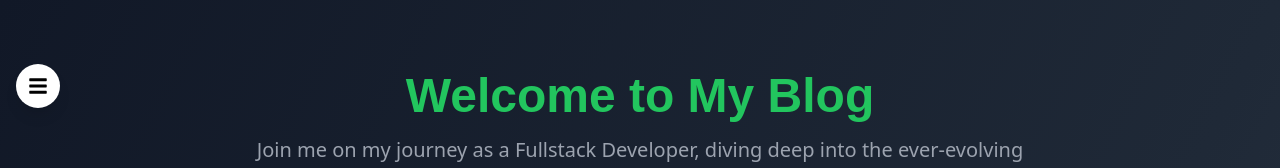
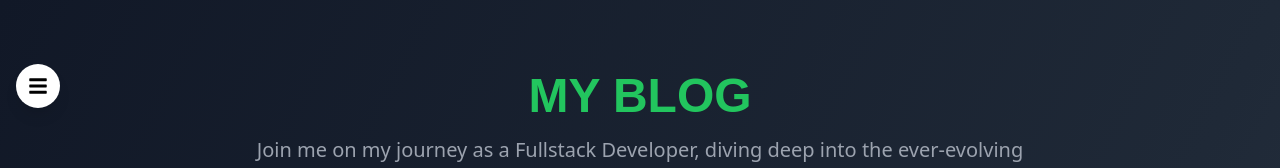
Before and after one commit to P-Mbugua/Final_Portfolio, a React (Vite) app: page /blog in a window 1280 px wide. Shown: the top 168 px of the page. Built offline with nearby package versions, Linux system fonts and the light colour scheme; no server answers.

Commit message:
refactored the codes

```diff
--- a/src/Pages/Blog.jsx
+++ b/src/Pages/Blog.jsx
@@ -51,7 +51,7 @@ const Blog = () => {
     <div className="min-h-screen bg-gradient-to-br from-gray-900 via-gray-800 to-gray-700 text-white p-6 md:px-20 lg:px-40 font-sans">
       {/* Introduction */}
       <section className="text-center my-12">
-        <h2 className="text-3xl md:text-4xl lg:text-5xl font-bold text-green-500">Welcome to My Blog</h2>
+        <h2 className="text-3xl md:text-4xl lg:text-5xl font-bold text-green-500"> MY BLOG</h2>
         <p className="text-base md:text-lg lg:text-xl text-gray-400 mt-4 max-w-3xl mx-auto leading-relaxed">
           Join me on my journey as a Fullstack Developer, diving deep into the ever-evolving landscape of technology. Together, we’ll explore the latest trends in web development, mobile applications, artificial intelligence, and groundbreaking innovations shaping our digital future.
         </p>
```
